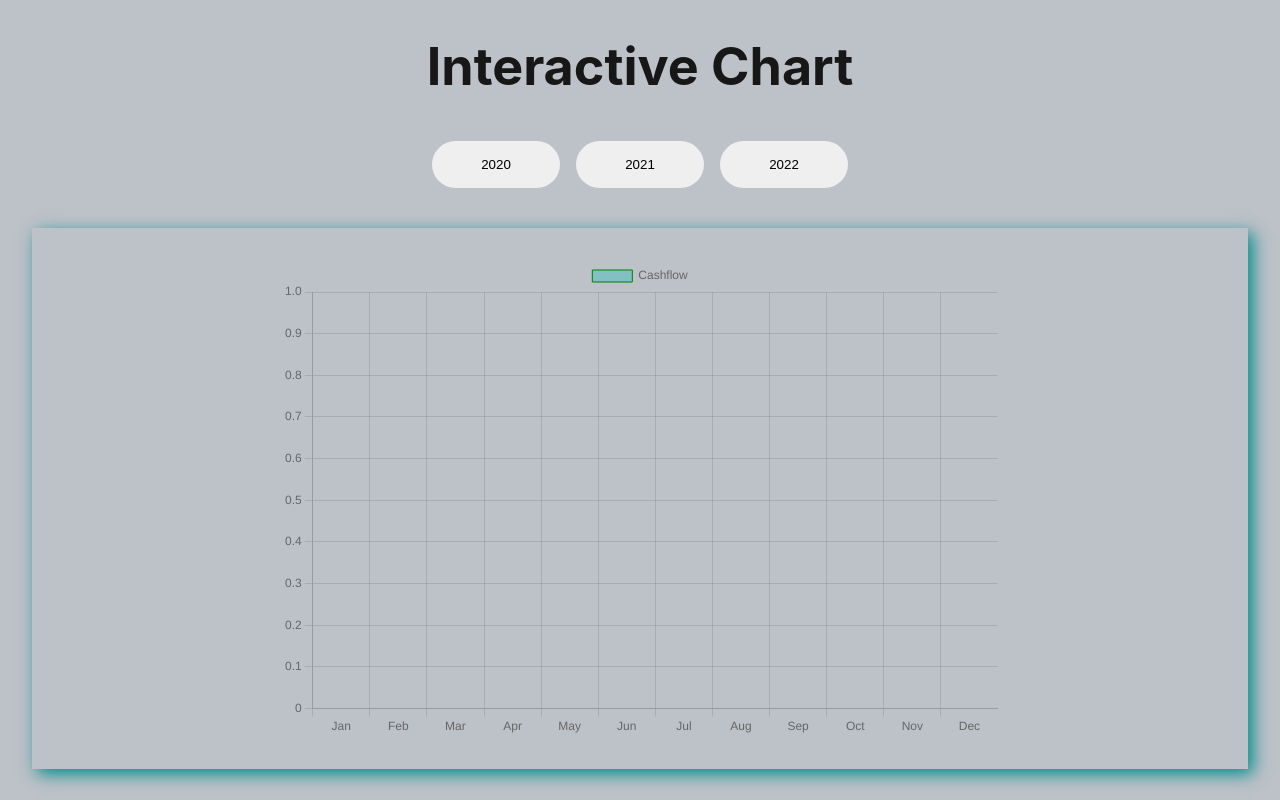
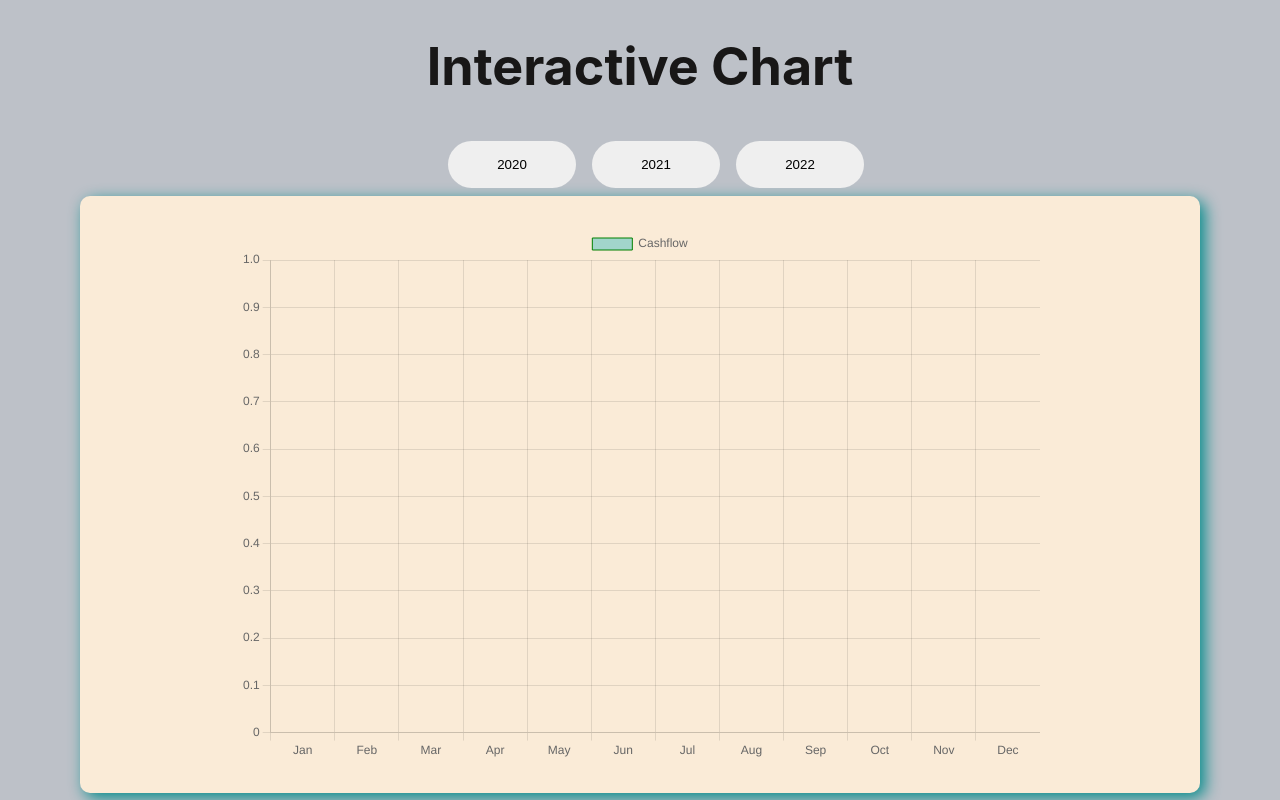
Before and after one commit to lhes23/ts-interactive-chart, a React (Create React App) app: page / in a window 1280 px wide. Built offline with nearby package versions, Linux system fonts and the light colour scheme.

Commit message:
remove extra lines of code

```diff
--- a/src/App.css
+++ b/src/App.css
@@ -46,6 +46,7 @@ body {
   width: 100%;
   /* max-width: ; */
   justify-content: center;
+  margin: 0 1rem;
 }
 
 .btnStyle {
@@ -63,7 +64,11 @@ body {
 .chartContainer {
   padding: 2rem 10rem;
   display: flex;
-  margin: 2rem;
+  margin: auto;
   justify-content: center;
   box-shadow: 0.3em 0.3em 1em darkcyan;
+  max-width: 100vh;
+  background-color: antiquewhite;
+  text-align: center;
+  border-radius: 10px;
 }
--- a/src/App.tsx
+++ b/src/App.tsx
@@ -1,27 +1,17 @@
 import React, { useState } from "react";
 import "./App.css";
-// import Plot from "react-plotly.js";
-import { IData, sampleData } from "./data";
+import { sampleData } from "./data";
 import BarChart from "./components/BarChart";
 
 function App() {
-  // const [selectData, setSelectData] = useState<IData>(sampleData[0]);
-
   const [dataSetData, setDataSetData] = useState<number[]>([]);
 
   const dataHandler = (e: React.MouseEvent<HTMLButtonElement>) => {
-    // sampleData.map((data) => {
-    //   if (data.categoryId === e.currentTarget.id) {
-    //     setSelectData({ categoryId: e.currentTarget.id, x: data.x, y: data.y });
-    //   }
-    // });
-
     sampleData.map((data) => {
       if (data.categoryId === e.currentTarget.id) {
         setDataSetData(data.data);
       }
     });
-    console.log(e.currentTarget.id);
   };
 
   return (
@@ -44,9 +34,7 @@ function App() {
         })}
       </div>
       <div className="chartContainer">
-        <div style={{ width: "80%" }}>
-          <BarChart dataSets={dataSetData} />
-        </div>
+        <BarChart dataSets={dataSetData} />
       </div>
     </div>
   );
--- a/src/components/BarChart.tsx
+++ b/src/components/BarChart.tsx
@@ -1,7 +1,7 @@
 import React, { useEffect, useState } from "react";
 import { Chart as ChartJS, registerables } from "chart.js";
 import { Bar } from "react-chartjs-2";
-import { months, sampleData } from "../data";
+import { months } from "../data";
 ChartJS.register(...registerables);
 
 const BarChart = ({ dataSets }: { dataSets: number[] }) => {
@@ -24,7 +24,7 @@ const BarChart = ({ dataSets }: { dataSets: number[] }) => {
   };
 
   return (
-    <div>
+    <div style={{ width: "100%", backgroundColor: "#fffff" }}>
       <Bar data={data} height={200} options={options} />
     </div>
   );
--- a/src/data.tsx
+++ b/src/data.tsx
@@ -1,7 +1,6 @@
 export type IData = {
   categoryId: string;
-  x: string[];
-  y: number[];
+  data: number[];
 };
 
 export const months = [
@@ -18,31 +17,8 @@ export const months = [
   "Nov",
   "Dec",
 ];
-// export const sampleData: IData[] = [
-//   {
-//     categoryId: "2020",
-//     x: months,
-//     y: [
-//       5000, -17000, 15000, 8000, 20000, -600, 13000, 20000, -9000, 4000, 17000,
-//       -40000,
-//     ],
-//   },
-//   {
-//     categoryId: "2021",
-//     x: months,
-//     y: [
-//       -200000, -50000, 3000, 1000, -13000, 338, 3500, 19000, 18000, -5000,
-//       17000, 117000,
-//     ],
-//   },
-//   {
-//     categoryId: "2022",
-//     x: months,
-//     y: [-70, -26000, -33000, -680, -18000, 1500, 30000],
-//   },
-// ];
 
-export const sampleData = [
+export const sampleData: IData[] = [
   {
     categoryId: "2020",
     data: [
```
